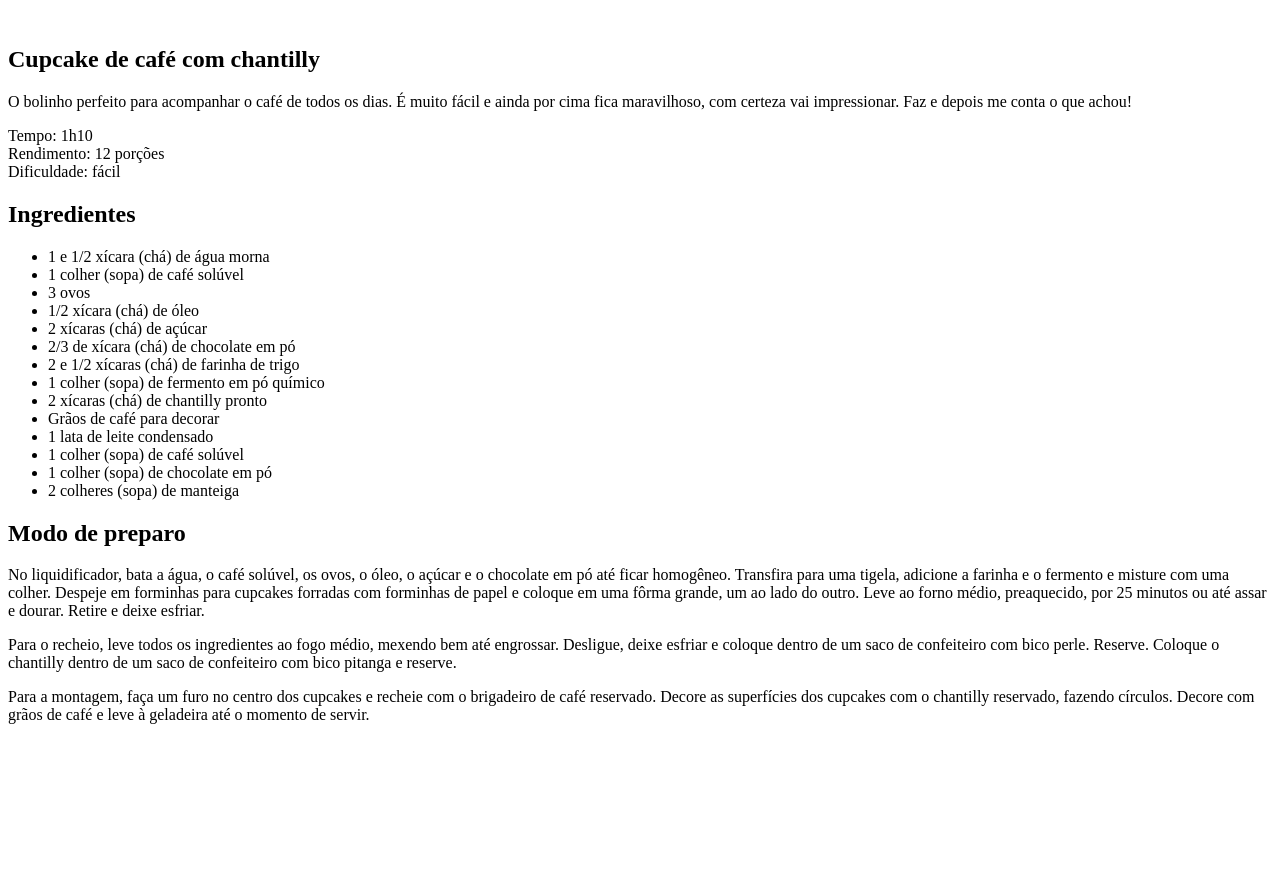
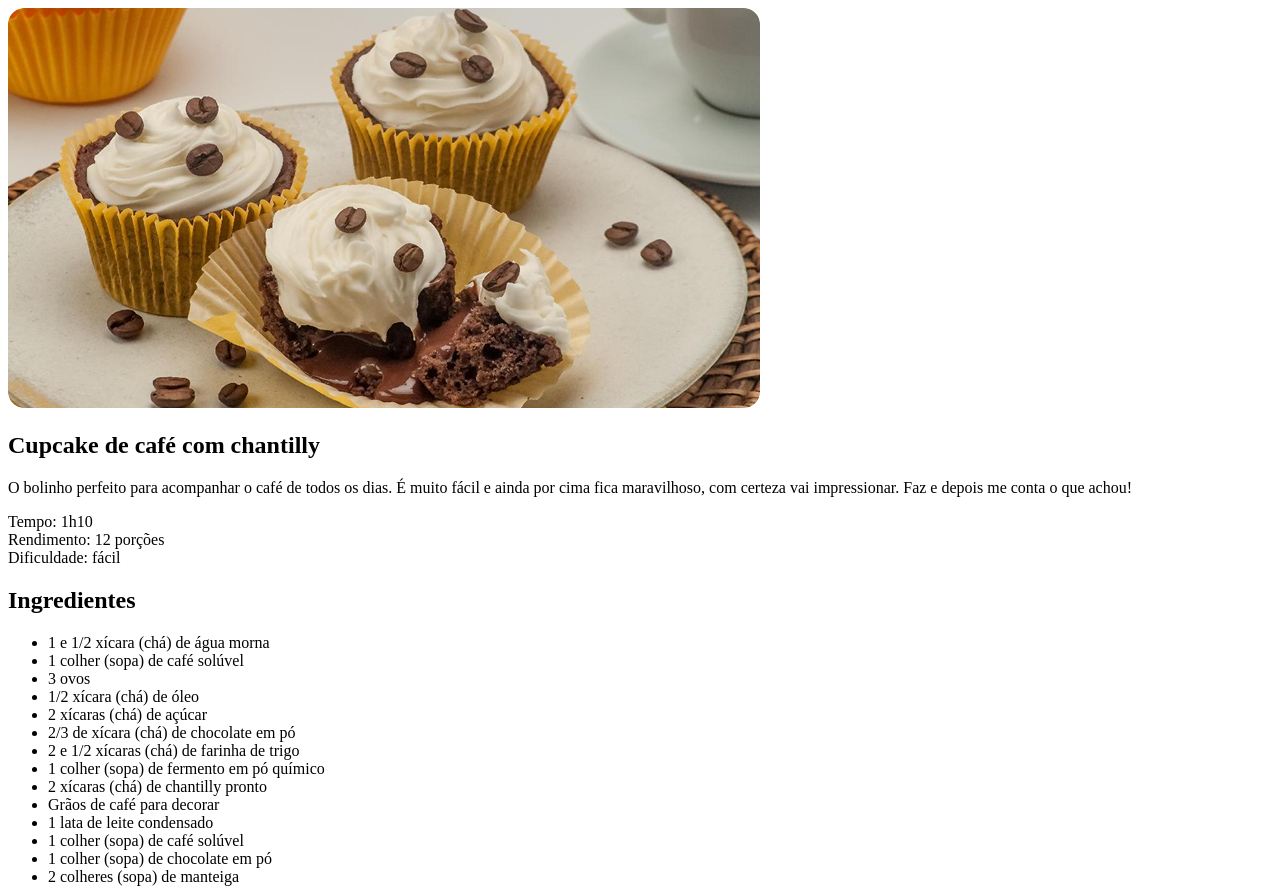
Before and after one commit to antoniopires-tech/Projeto-Receita, a plain HTML site: page index.html in a window 1280 px wide. Shown: the top 889 px of the page. Before the commit the page ends 800 px from the top, so only its background shows below. Drawn offline with Linux system fonts and the light colour scheme.

Commit message:
adicionando imagens ao projeto

```diff
--- a/index.html
+++ b/index.html
@@ -4,10 +4,11 @@
     <meta charset="UTF-8" />
     <meta name="viewport" content="width=device-width, initial-scale=1.0" />
     <title>Página de receita</title>
+    <link rel="stylesheet" href="style.css" />
   </head>
   <body>
     <div id="page">
-      <img src="" alt="" />
+      <img src="assets/tt.png" alt="Imagem de um cupcake" />
       <main>
         <section id="about">
           <h1>Cupcake de café com chantilly</h1>
--- /dev/null
+++ b/style.css
@@ -0,0 +1,3 @@
+img {
+  border-radius: 16px;
+}
```
Also changed, not shown: assets/bg.png (added), assets/tt.png (added), 1 other file.
